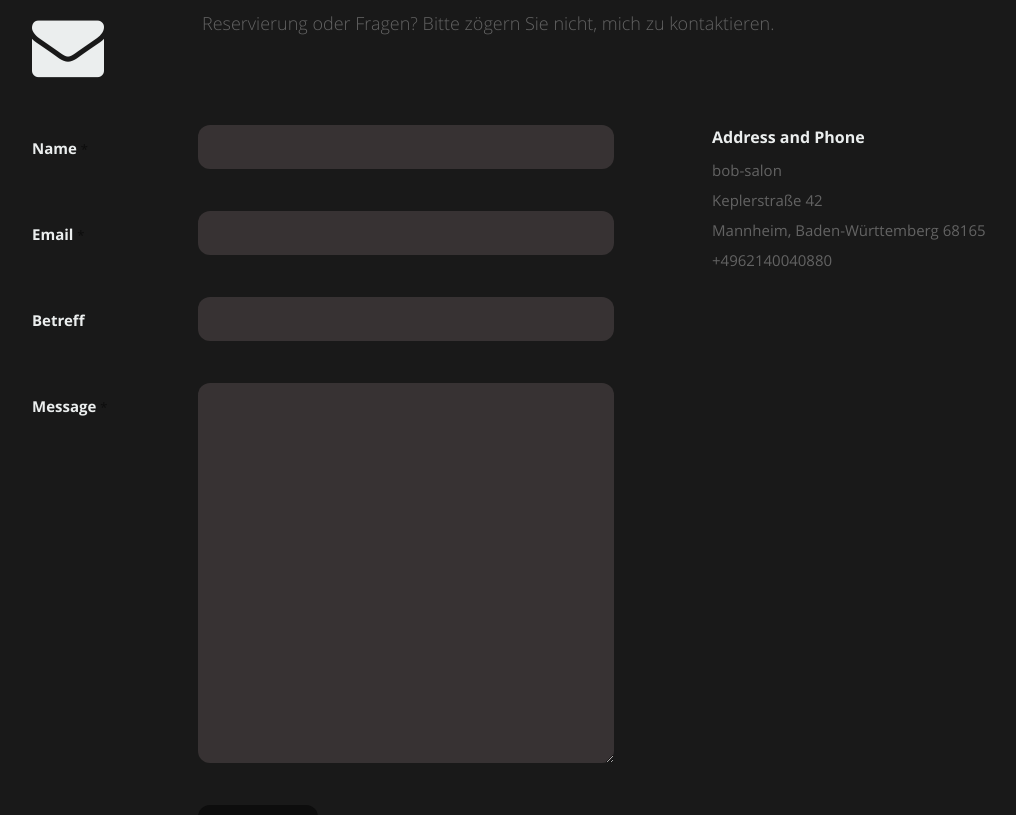
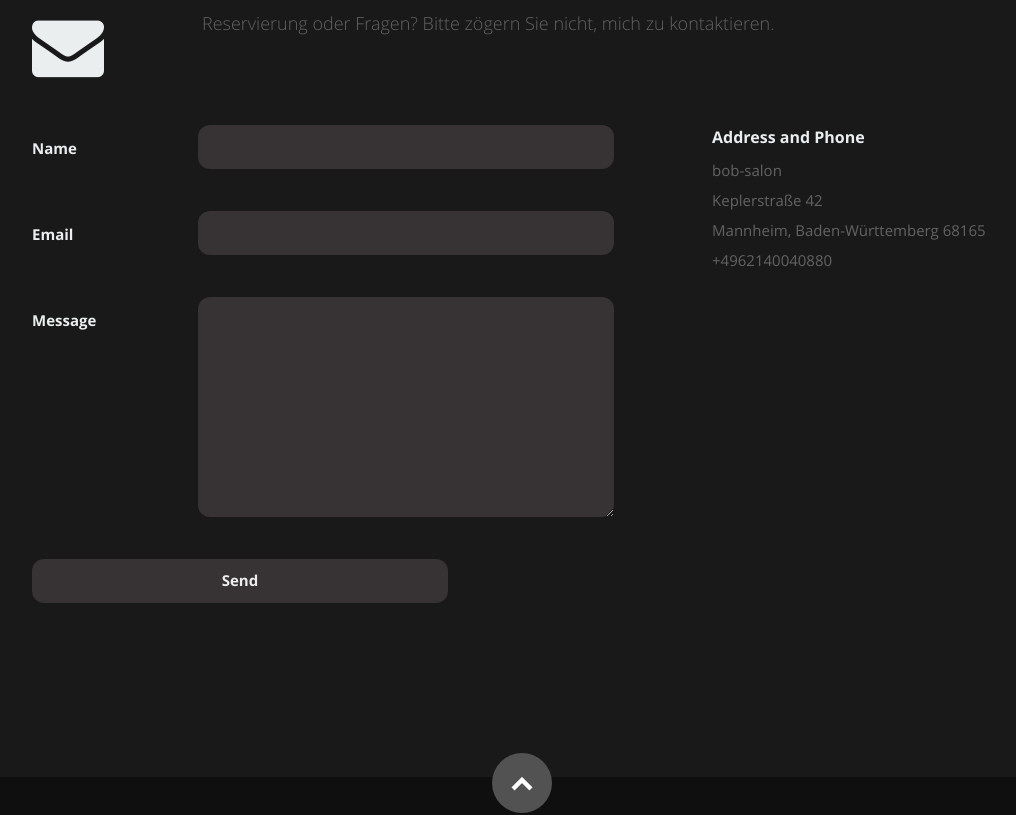
Before and after one commit to AbdullahKaratas/bob-salon-landing-page, a React (Create React App) app: page / in a window 1280 px wide. Shown: the part 2300-3115 px from the top of the page, without its empty margins (118-1134 px from the left). Built offline with nearby package versions, Linux system fonts and the light colour scheme.

Commit message:
Kontaktformular funktiniert und ist fertig

```diff
--- a/package.json
+++ b/package.json
@@ -4,10 +4,12 @@
   "private": true,
   "homepage": "https://AbdullahKaratas.github.io/bob-salon-landing-page",
   "dependencies": {
+    "@emailjs/browser": "^3.6.2",
     "@testing-library/jest-dom": "^5.11.4",
     "@testing-library/react": "^11.1.0",
     "@testing-library/user-event": "^12.1.10",
     "anix": "^1.3.6",
+    "emailjs-com": "^3.2.0",
     "jquery": "^3.6.0",
     "particles-bg": "^2.5.5",
     "react": "^17.0.1",
--- a/src/Components/Contact.js
+++ b/src/Components/Contact.js
@@ -1,7 +1,59 @@
 import React, { Component } from "react";
 import { Fade, Slide } from "react-reveal";
+// import { send } from 'emailjs-com';
+import emailjs from '@emailjs/browser';
 
 class Contact extends Component {
+
+  constructor(props) {
+    super(props);
+    this.form = React.createRef();
+  }
+
+  sendEmail = (e) => {
+    e.preventDefault();
+
+    emailjs.sendForm('service_rauforg', 'template_2fas96o', this.form.current, 'JF-5rSuh1c219hUzS')
+      .then((result) => {
+          console.log(result.text);
+      }, (error) => {
+          console.log(error.text);
+      });
+  };
+
+  // constructor(props) {
+  //   super(props);
+  //   this.state = {
+  //     toSend: [{
+  //       from_name: '',
+  //       to_name: '',
+  //       message: '',
+  //       reply_to: '',
+  //     }]
+  //   };
+  // }
+
+  // onSubmit = (e) => {
+  //   e.preventDefault();
+  //   send(
+  //     'service_rauforg',
+  //     'template_2fas96o',
+  //     'JF-5rSuh1c219hUzS'
+  //   ).then((response) => {
+  //       console.log('SUCCESS!', response.status, response.text);
+  //     }).catch((err) => {
+  //       console.log('FAILED...', err);
+  //     });
+  //   };
+
+  // handleChange = (e) => {
+  //   this.setState({
+  //     ...this.state.toSend,
+  //     [e.target.name]:
+  //     e.target.value
+  //   });
+  // };
+
   render() {
     if (!this.props.data) return null;
 
@@ -28,11 +80,10 @@ class Contact extends Component {
             </div>
           </div>
         </Fade>
-
         <div className="row">
           <Slide left duration={1000}>
             <div className="eight columns">
-              <form action="" method="post" id="contactForm" name="contactForm">
+              {/* <form onSubmit={this.onSubmit} id="contactForm" name="contactForm">
                 <fieldset>
                   <div>
                     <label htmlFor="contactName">
@@ -43,21 +94,36 @@ class Contact extends Component {
                       defaultValue=""
                       size="35"
                       id="contactName"
-                      name="contactName"
+                      name='from_name'
+                      value={this.state.toSend.from_name}
                       onChange={this.handleChange}
                     />
                   </div>
-
+                  <div>
+                    <label htmlFor="contactTo">
+                      An <span className="required">*</span>
+                    </label>
+                    <input
+                      type='text'
+                      defaultValue=""
+                      size="35"
+                      id="contactTo"
+                      name='to_name'
+                      value={this.state.toSend.to_name}
+                      onChange={this.handleChange}
+                    />
+                  </div>
                   <div>
                     <label htmlFor="contactEmail">
                       Email <span className="required">*</span>
                     </label>
                     <input
                       type="text"
+                      name='reply_to'
                       defaultValue=""
                       size="35"
+                      value={this.state.toSend.reply_to}
                       id="contactEmail"
-                      name="contactEmail"
                       onChange={this.handleChange}
                     />
                   </div>
@@ -82,10 +148,12 @@ class Contact extends Component {
                       cols="50"
                       rows="15"
                       id="contactMessage"
-                      name="contactMessage"
+                      type='text'
+                      name='message'
+                      value={this.state.toSend.message}
+                      onChange={this.handleChange}
                     ></textarea>
                   </div>
-
                   <div>
                     <button className="submit">Submit</button>
                     <span id="image-loader">
@@ -93,6 +161,15 @@ class Contact extends Component {
                     </span>
                   </div>
                 </fieldset>
+              </form> */}
+              <form ref={this.form} onSubmit={this.sendEmail}>
+                <label>Name</label>
+                  <input type="text" name="from_name" />
+                <label>Email</label>
+                  <input type="email" name="from_email" />
+                <label>Message</label>
+                  <textarea name="message" />
+                <input type="submit" value="Send" />
               </form>
 
               <div id="message-warning"> Error boy</div>
```
Also changed, not shown: 1 other file (tests, documents, lock files or other folders).
